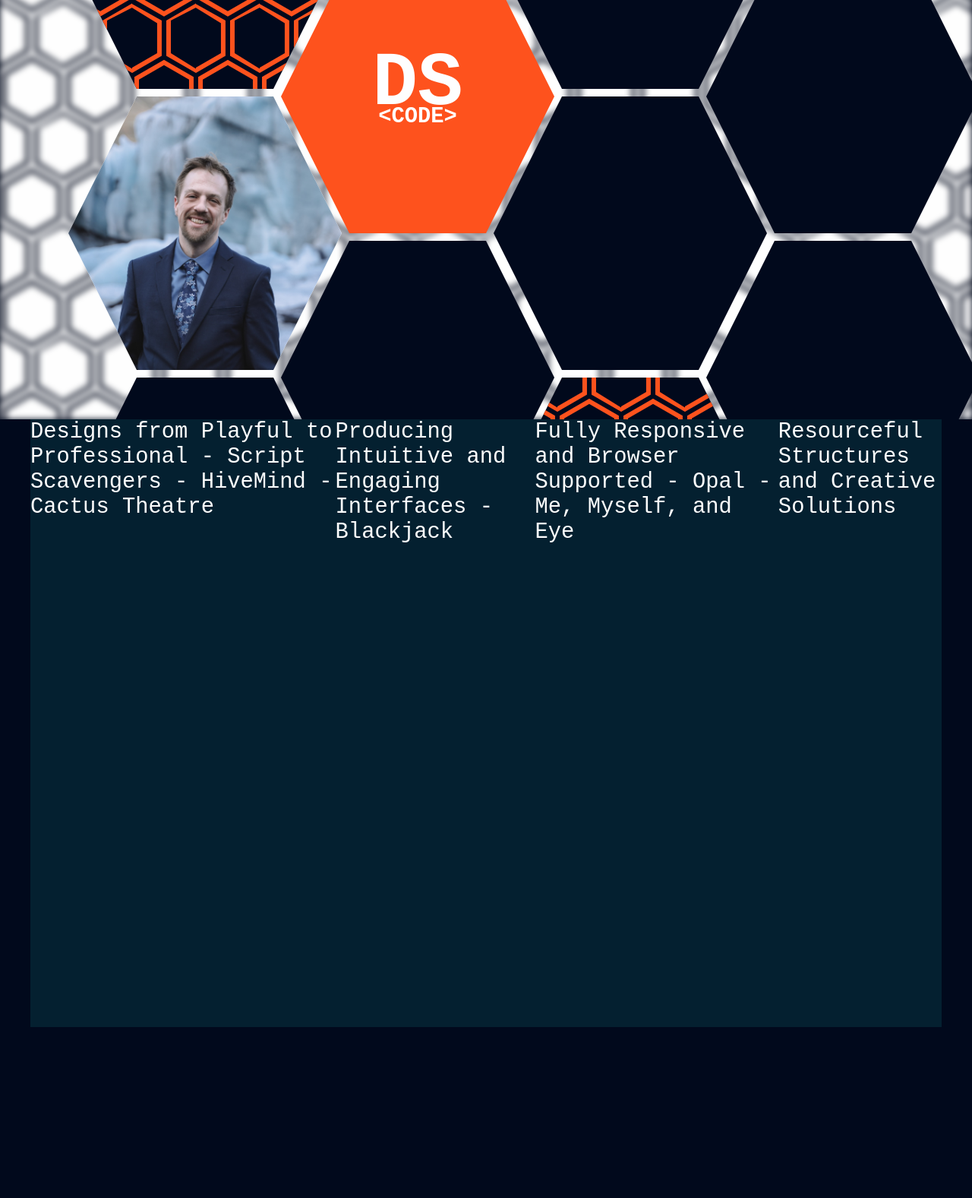
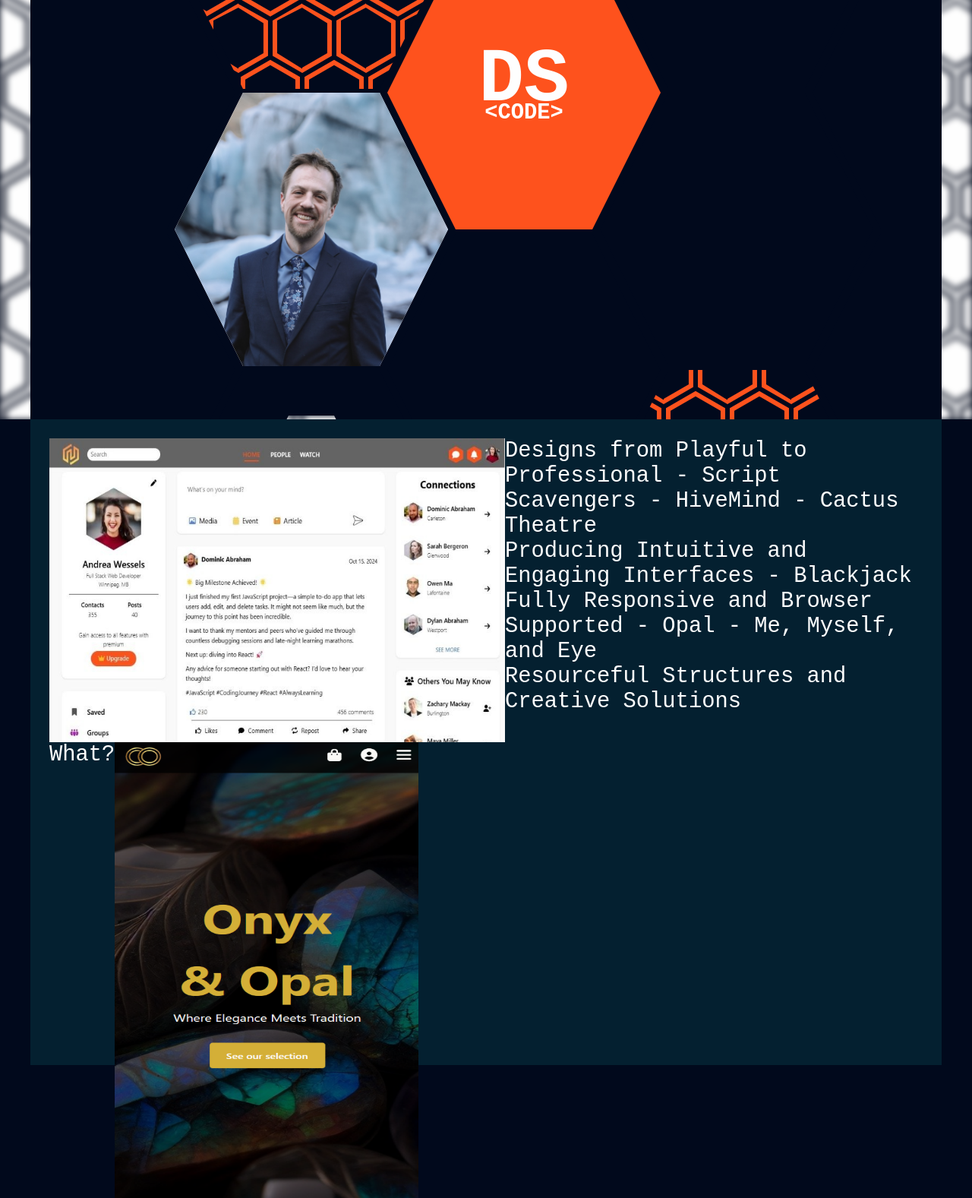
Before and after one commit to dave-sommerville/ds-code, a plain HTML site: page index.html in a window 1280 px wide. Shown: the part 248-1825 px from the top of the page at 76% size. Before the commit the page ends 1600 px from the top, so only its background shows below. Drawn offline with Linux system fonts and the light colour scheme.

Commit message:
Reduced noise of hexagon header

```diff
--- a/index.html
+++ b/index.html
@@ -22,7 +22,9 @@
 <body>
 	<header class="f-col">
     <div class="banner-image"></div>
+    <div class="banner-wrapper container">
     <div class="banner-content flex">
+      <div class="hex dark-bg big big-mid-hex"></div>
       <div class="hex dark-bg-orange-hex big"></div>
       <div class="hex dark-bg big big-mid-hex"></div>
       <div class="hex dark-bg big flex">
@@ -35,6 +37,7 @@
       <div class="hex dark-bg-orange-hex big big-mid-hex"></div>
     </div>
     <div class="banner-content flex">
+      <div class="hex dark-bg big big-mid-hex"></div>
       <div class="hex photo big"></div>
       <div class="hex orange-bg big logo f-col big-mid-hex">
         <h1>DS</h1>
@@ -44,6 +47,7 @@
       <div class="hex dark-bg big big-mid-hex"></div>
     </div>
     <div class="banner-content flex">
+      <div class="hex dark-bg big big-mid-hex"></div>
       <div class="hex dark-bg big flex">
         <div class="m-auto flex">
           <div class="hex white-blur-dark-hex  small"></div>
@@ -55,9 +59,13 @@
       <div class="hex dark-bg-orange-hex big"></div>
       <div class="hex dark-bg big big-mid-hex"></div>
     </div>
+    </div>
 </header>
-  <main class="f-col container">
-    <section class="work flex">
+  <main class="container">
+    <section class="work f-col">
+      <div class="flex">
+        <img src="./src/img/h-scrnshot-hive.jpg" class="screenshot">
+        <div class="text">
           <p>
             Designs from Playful to Professional
             - Script Scavengers
@@ -76,27 +84,14 @@
           <p>
             Resourceful Structures and Creative Solutions
           </p>
-      <div></div>
-      <div></div>
-      <div></div>
-      <div></div>
-      <div></div>
-      <div></div>
-      <div></div>
-      <div></div>
-      <div></div>
-      <div></div>
-      <div></div>
-      <div></div>
-      <div></div>
-      <div></div>
-      <div></div>
-      <div></div>
-      <div></div>
-      <div></div>
-      <div></div>
-      <div></div>
-      <div></div>
+        </div>
+      </div>
+      <div class="flex">
+        <div>
+          <p>What?</p>
+        </div>
+        <img src="./src/img/v-scrnshot-opal.png" class="vertical">
+      </div>
 
     </section>
     <!-- <section class="play">
--- a/src/css/style.css
+++ b/src/css/style.css
@@ -3,7 +3,16 @@
 	Main Page Settings
 <------------------------------------------------------------*/
 /*
-- Hover Effect
+- Hover Effect util
+- Rearranging hex content
+- Buttons
+- Content menu
+- Portfolio display containers
+- Contact page layout
+- Icons for Games room
+  - Along with poll, rubber duckie, maybe one other thing?
+- Visual content for about section
+
   - Later Possible Add Ons
     - Gliitch
     - User Preferences
@@ -26,9 +35,11 @@
 
 main {
 background-color: var(--clr-main-bg);
+padding: 25px;
 }
 section {
   height: 100svh;
+  width: 100%;
 }
 
 /*----------------------------------------------------------->
@@ -64,7 +75,24 @@
   --small-tb-margin: calc(var(--small-neg-base-size) / 2);
   --small-lr-margin: calc(var(--small-neg-base-size) / 4);
 }
-
+@media (max-width: 1200px) {
+  :root{
+    --big-base-size: 280px;
+    --small-base-size: 100px;
+  }
+}
+@media (max-width: 900px) {
+  :root{
+    --big-base-size: 240px;
+    --small-base-size: 80px;
+  }
+}
+@media (max-width: 600px) {
+  :root{
+    --big-base-size: 200px;
+    --small-base-size: 70px;
+  }
+}
 .hex {
   clip-path: var(--app-clip-hex);
 }
@@ -105,10 +133,12 @@
   position: relative;
   overflow: hidden;
 }
+
 .photo {
   background: #fff url("../img/profile.JPG") no-repeat center center;
   background-size: contain;
 }
+
 .banner-image {
   position: absolute;
   top: 0;
@@ -121,7 +151,10 @@
   background-attachment: fixed;
   filter: blur(4px);
 }
-
+.banner-wrapper {
+  background-color: var(--clr-bg);
+  overflow: hidden;
+}
 .banner-content {
   width: fit-content;
   margin: 5 auto;
@@ -143,25 +176,22 @@
   }
 }
 
-@media (max-width: 1200px) {
-  :root{
-    --big-base-size: 280px;
-    --small-base-size: 100px;
-  }
+
+
+.screenshot {
+  width: 600px;
+  height: 400px;
+  float: right;
 }
-@media (max-width: 900px) {
-  :root{
-    --big-base-size: 240px;
-    --small-base-size: 80px;
-  }
-}
-@media (max-width: 600px) {
-  :root{
-    --big-base-size: 200px;
-    --small-base-size: 70px;
-  }
+.vertical {
+  width: 400px;
+  height: 600px;
 }
 
+.contact {
+  height: 100svh;
+  align-items: center;
+}
 /*----------------------------------------------------------->
 	Contact Section
 <------------------------------------------------------------*/
```
Lines whose indentation alone changed are shown as unchanged.
